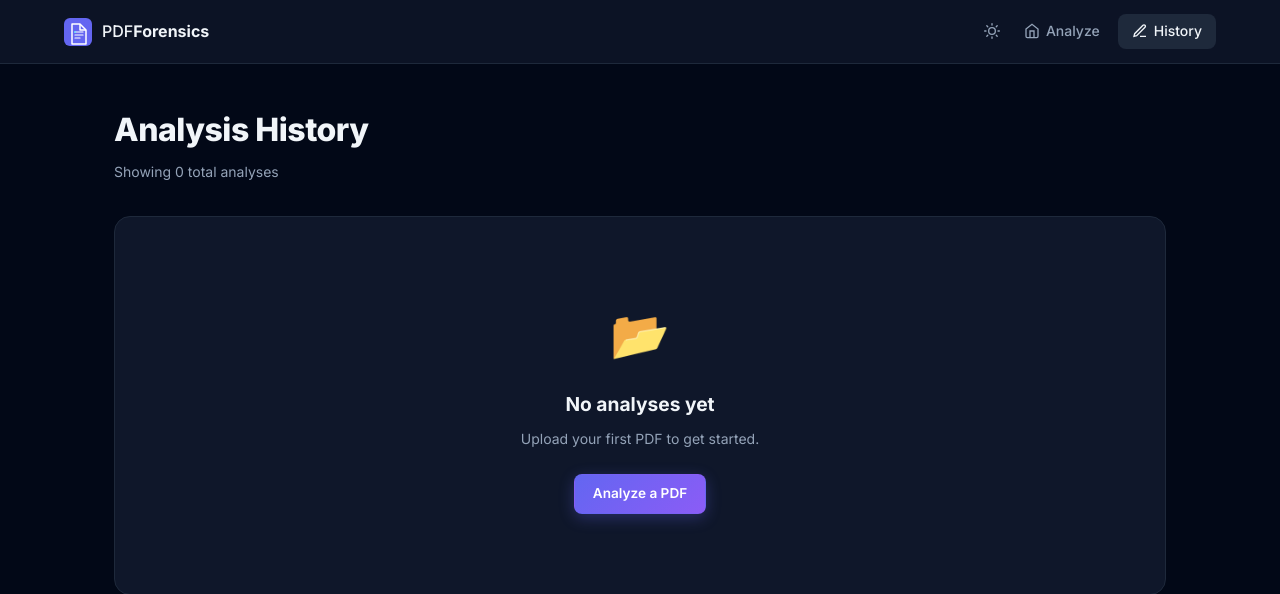
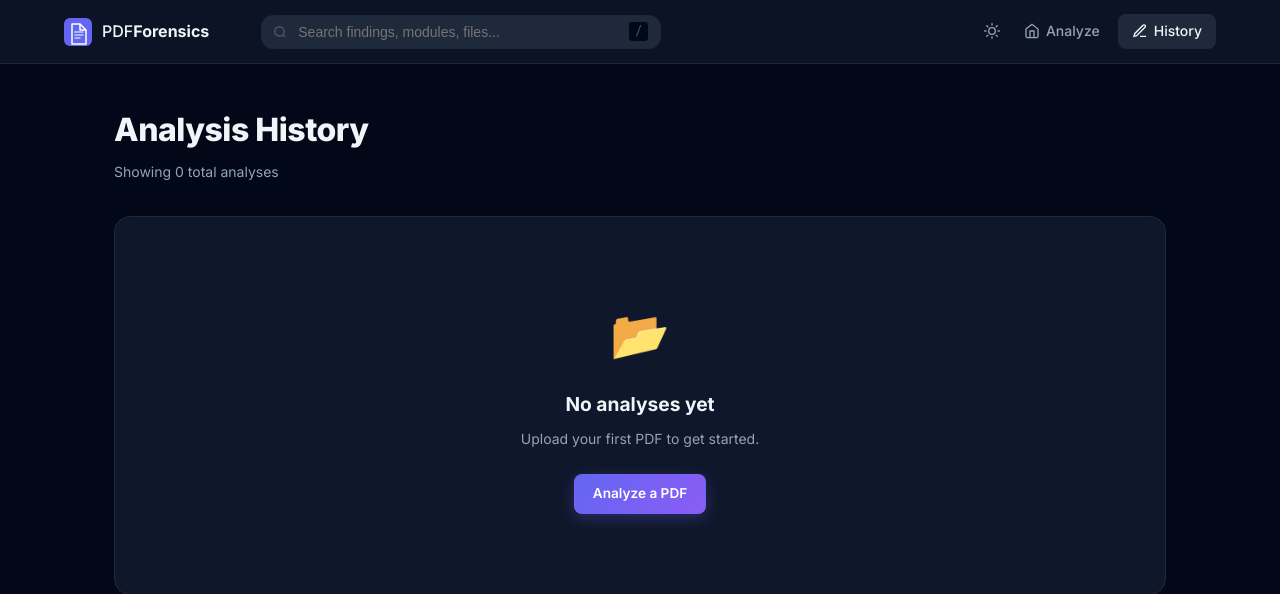
Before and after one commit to abhaykatre70/PDFForensics, a Flask app: page /history in a window 1280 px wide. Shown: the top 594 px of the page. Run offline with Flask 3, Linux system fonts and the light colour scheme; parts of the project's set-up code (start-up, migrations or seed data) failed here and were passed over.

Commit message:
The Navigation bar is added to the website.

```diff
--- a/static/css/main.css
+++ b/static/css/main.css
@@ -178,6 +178,56 @@
   font-weight: 700;
 }
 
+.nav-search {
+  flex: 1;
+  max-width: 400px;
+  margin: 0 20px;
+}
+
+.search-input-wrapper {
+  position: relative;
+  display: flex;
+  align-items: center;
+}
+
+.search-icon {
+  position: absolute;
+  left: 12px;
+  color: var(--text-muted);
+  pointer-events: none;
+}
+
+#global-search {
+  width: 100%;
+  background: var(--bg-elevated);
+  border: 1px solid var(--border);
+  border-radius: var(--radius-md);
+  padding: 8px 36px 8px 36px;
+  font-size: 0.875rem;
+  color: var(--text-primary);
+  outline: none;
+  transition: all 0.2s;
+}
+
+#global-search:focus {
+  border-color: var(--indigo);
+  background: var(--bg-surface);
+  box-shadow: 0 0 0 3px rgba(99, 102, 241, 0.1);
+}
+
+.search-key {
+  position: absolute;
+  right: 12px;
+  font-size: 0.75rem;
+  font-family: var(--font-mono);
+  color: var(--text-muted);
+  background: var(--bg-base);
+  border: 1px solid var(--border);
+  border-radius: 4px;
+  padding: 0 6px;
+  pointer-events: none;
+}
+
 .nav-links {
   display: flex;
   align-items: center;
--- a/templates/base.html
+++ b/templates/base.html
@@ -39,21 +39,38 @@
                 </svg>
                 <span>PDF<strong>Forensics</strong></span>
             </a>
+            <div class="nav-search">
+                <div class="search-input-wrapper">
+                    <svg width="14" height="14" viewBox="0 0 24 24" fill="none" stroke="currentColor" stroke-width="2.5"
+                        class="search-icon">
+                        <circle cx="11" cy="11" r="8"></circle>
+                        <line x1="21" y1="21" x2="16.65" y2="16.65"></line>
+                    </svg>
+                    <input type="text" id="global-search" placeholder="Search findings, modules, files..."
+                        aria-label="Search">
+                    <span class="search-key">/</span>
+                </div>
+            </div>
             <div class="nav-links">
-                <button id="theme-toggle" class="nav-link" aria-label="Toggle Theme" style="background:none; border:none; cursor:pointer; padding: 6px;">
-                    <svg id="theme-icon-light" width="16" height="16" viewBox="0 0 24 24" fill="none" stroke="currentColor" stroke-width="2" stroke-linecap="round" stroke-linejoin="round" style="display: none;">
-                        <circle cx="12" cy="12" r="5"/>
-                        <line x1="12" y1="1" x2="12" y2="3"/>
-                        <line x1="12" y1="21" x2="12" y2="23"/>
-                        <line x1="4.22" y1="4.22" x2="5.64" y2="5.64"/>
-                        <line x1="18.36" y1="18.36" x2="19.78" y2="19.78"/>
-                        <line x1="1" y1="12" x2="3" y2="12"/>
-                        <line x1="21" y1="12" x2="23" y2="12"/>
-                        <line x1="4.22" y1="19.78" x2="5.64" y2="18.36"/>
-                        <line x1="18.36" y1="5.64" x2="19.78" y2="4.22"/>
+                <button id="theme-toggle" class="nav-link" aria-label="Toggle Theme"
+                    style="background:none; border:none; cursor:pointer; padding: 6px;">
+                    <svg id="theme-icon-light" width="16" height="16" viewBox="0 0 24 24" fill="none"
+                        stroke="currentColor" stroke-width="2" stroke-linecap="round" stroke-linejoin="round"
+                        style="display: none;">
+                        <circle cx="12" cy="12" r="5" />
+                        <line x1="12" y1="1" x2="12" y2="3" />
+                        <line x1="12" y1="21" x2="12" y2="23" />
+                        <line x1="4.22" y1="4.22" x2="5.64" y2="5.64" />
+                        <line x1="18.36" y1="18.36" x2="19.78" y2="19.78" />
+                        <line x1="1" y1="12" x2="3" y2="12" />
+                        <line x1="21" y1="12" x2="23" y2="12" />
+                        <line x1="4.22" y1="19.78" x2="5.64" y2="18.36" />
+                        <line x1="18.36" y1="5.64" x2="19.78" y2="4.22" />
                     </svg>
-                    <svg id="theme-icon-dark" width="16" height="16" viewBox="0 0 24 24" fill="none" stroke="currentColor" stroke-width="2" stroke-linecap="round" stroke-linejoin="round" style="display: none;">
-                        <path d="M21 12.79A9 9 0 1 1 11.21 3 7 7 0 0 0 21 12.79z"/>
+                    <svg id="theme-icon-dark" width="16" height="16" viewBox="0 0 24 24" fill="none"
+                        stroke="currentColor" stroke-width="2" stroke-linecap="round" stroke-linejoin="round"
+                        style="display: none;">
+                        <path d="M21 12.79A9 9 0 1 1 11.21 3 7 7 0 0 0 21 12.79z" />
                     </svg>
                 </button>
                 <a href="{{ url_for('ui.index') }}"
@@ -130,6 +147,24 @@
             localStorage.setItem('theme', newTheme);
             updateThemeIcon(newTheme);
         });
+
+        // Global Search Logic
+        const globalSearch = document.getElementById('global-search');
+        if (globalSearch) {
+            globalSearch.addEventListener('input', (e) => {
+                const query = e.target.value.toLowerCase().trim();
+                const event = new CustomEvent('app:search', { detail: { query } });
+                document.dispatchEvent(event);
+            });
+
+            // Shortcut to focus search
+            document.addEventListener('keydown', (e) => {
+                if (e.key === '/' && document.activeElement.tagName !== 'INPUT') {
+                    e.preventDefault();
+                    globalSearch.focus();
+                }
+            });
+        }
     </script>
 </body>
 
--- a/templates/history.html
+++ b/templates/history.html
@@ -112,6 +112,17 @@
         document.querySelectorAll('.history-score-fill[data-width]').forEach(el => {
             el.style.width = el.getAttribute('data-width') + '%';
         });
+
+        // Handle Search
+        document.addEventListener('app:search', (e) => {
+            const query = e.detail.query;
+            const rows = document.querySelectorAll('.history-row');
+
+            rows.forEach(row => {
+                const text = row.textContent.toLowerCase();
+                row.style.display = text.includes(query) ? '' : 'none';
+            });
+        });
     });
 </script>
 {% endblock %}
```
Also changed, not shown: templates/result.html (+28 -0 lines).
